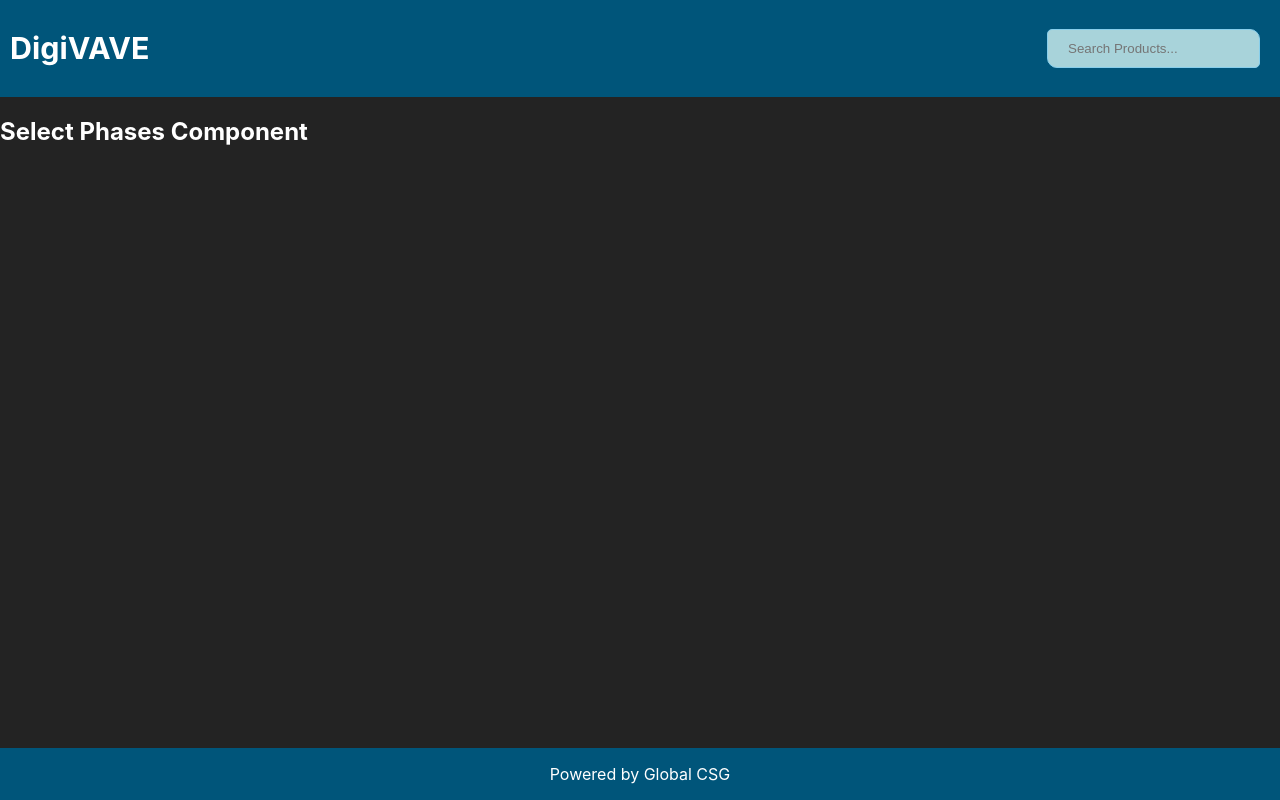
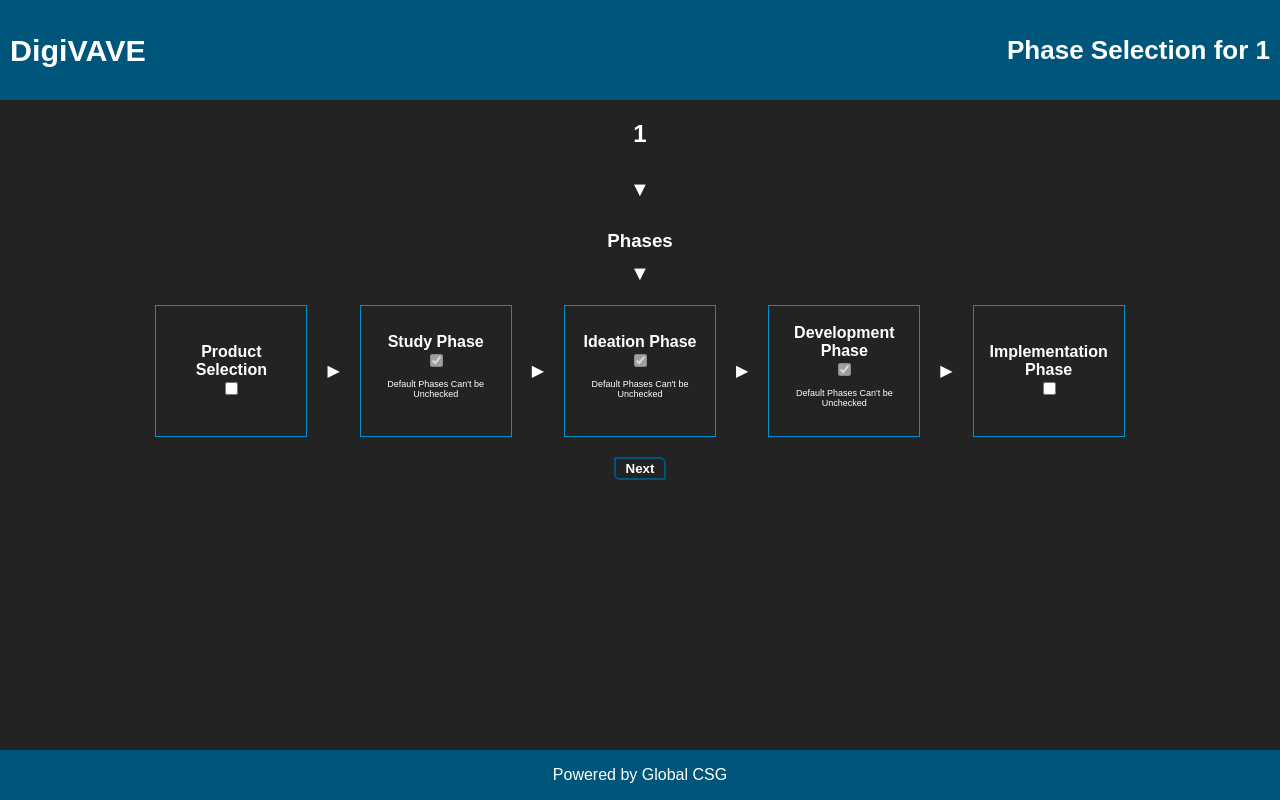
Before and after one commit to ranjit-CSG/DigiVAVE, a React (Create React App) app in the folder DigiVave/frontend/: page /phases/1 in a window 1280 px wide. Built offline with nearby package versions, Linux system fonts and the light colour scheme.

Commit message:
Commiting with feature by clicking the next button it will open the deliverables

```diff
--- a/DigiVave/frontend/src/App.css
+++ b/DigiVave/frontend/src/App.css
@@ -1,6 +1,19 @@
+body {
+  margin: 0;
+  padding: 0;
+  font-family: 'Arial', sans-serif;
+}
+
+.App {
+  display: flex;
+  flex-direction: column;
+  min-height: 100vh; /* Ensure App takes at least the full viewport height */
+}
+
 .product-list {
   text-align: center;
   margin-top: 50px;
+  flex-grow: 1;
 }
 
 .product-list ul li{
@@ -49,6 +62,7 @@
 
 
 .App-header {
+  position: sticky;
   top: 0;
   display: flex;
   justify-content: space-between;
@@ -58,10 +72,11 @@
   align-items: center;
   font-size: calc(10px + 2vmin);
   color: white;
+  z-index: 100; /* Ensure header is above other content */
 }
 
 .search-box {
-  width: 15%;
+  width:80%; /* Set the desired width for the search box */
   height: 35px;
   border: 1px solid skyblue;
   border-radius: 5px 10px 5px 10px;
@@ -70,13 +85,14 @@
   padding-left: 20px;
 }
 
-.App-footer{
-  position: absolute;
+.App-footer {
+  position: fixed;
   bottom: 0;
   text-align: center;
   width: 100%;
   color: white;
   background-color: #00557A;
+  z-index: 100;
 }
 
 .inputBox:hover{
@@ -94,14 +110,114 @@
 }
 
 
-.view{
+
+/* SelectedPhases Styles */
+
+.selected-product-container {
+  display: flex;
+  flex-direction: column;
+  align-items: center;
+}
+
+.product-name {
+  margin-bottom: 10px; /* Adjust margin as needed */
+}
+
+.pointer,
+.phases-content .pointer,
+.sub-container .right-pointer {
+  font-size: 20px; /* Adjust font size as needed */
+}
+
+.right-pointer {
+  display: flex;
+  align-items: center;
+}
+
+.phases-content {
+  display: flex;
+  flex-direction: column;
+  align-items: center;
+  margin-top: 10px; /* Adjust margin as needed */
+}
+
+.phases-content h3 {
+  margin-bottom: 10px; /* Adjust margin as needed */
+}
+
+.sub-containers {
+  display: flex;
+  margin: 20px;
+}
+
+.sub-container {
+  display: flex;
+  flex-direction: column;
+  align-items: center;
+  justify-content: center; /* Center content vertically and horizontally */
+  margin-right: 20px; /* Adjust margin between sub-containers */
+  margin-left: 20px;
+  border: 1px solid #0090ce;
+  height: 100px;
+  width: 120px; /* Adjust width as needed */
+  padding: 15px;
+}
+
+.sub-container h4 {
+  margin: 0; /* Remove default margin for h4 */
+  text-align: center; /* Center text within the container */
+}
+.default-checkebox-para{
+  font-size: 9px;
+  text-align: center;
+}
+
+.next-button{
+  padding: 2px 10px;
+  margin: 0px 2px;
+  text-align: center;
+  font-weight: 600;
+  cursor: pointer;
+  display: inline-block;
+  background-color: transparent;
+  border-radius: 2px 6px 2px 6px;
+  -webkit-transition: all .15s ease-in-out;
+  transition: all .15s ease-in-out;
   cursor: pointer;
   border: 2px solid #00557A;
   color: white;
 }
+.next-button:hover{
+  cursor: pointer;
+  box-shadow: 0 0 10px 0 #00b3ff inset, 0 0 10px 2px #00b3ff;
+  border: 3px solid #00b3ff;
+}
 
-.view:hover{
-  cursor: pointer;
-  box-shadow: 0 0 10px 0 #019B51 inset, 0 0 20px 2px #019B51;
-  border: 3px solid #019B51;
+
+
+
+
+/* Deliverables.css (if you have a separate CSS file) */
+
+.deliverables-container {
+  display: flex;
+  flex-wrap: wrap;
+  justify-content: space-between;
 }
+
+.deliverables-sub-container {
+  margin: 10px;
+  padding: 10px;
+  border: 1px solid #ddd;
+  width: 200px; /* Adjust the width as needed */
+}
+
+.deliverables-list {
+  list-style-type: none;
+  padding: 0;
+  margin: 0;
+}
+
+.deliverables-item {
+  margin-top: 8px;
+}
--- /dev/null
+++ b/DigiVave/frontend/src/components/Deliverables.js
@@ -0,0 +1,49 @@
+// Deliverables.js
+import React from 'react';
+
+const Deliverables = ({ selectedPhases }) => {
+  const deliverablesData = {
+    'Product Selection': [
+      'Voice of Customer',
+      'Product Portfolio',
+      'Feasibility Study',
+      'Competitor Analysis',
+    ],
+    'Study Phase': [
+      'Deliverable 1 for Study Phase',
+      'Deliverable 2 for Study Phase',
+      'Deliverable 3 for Study Phase',
+    ],
+    'Ideation Phase': [
+      'Idea Generation',
+      'Idea Evaluation and Prioritization',
+    ],
+    'Development Phase': [
+      'Development Deliverable 1',
+      'Development Deliverable 2',
+    ],
+    'Implementation Phase': [
+      'Implementation Deliverable 1',
+      'Implementation Deliverable 2',
+    ],
+  };
+
+  return (
+    <div className="deliverables-container">
+      {Object.entries(selectedPhases).map(([phase, isChecked]) => (
+        isChecked && (
+          <div key={phase} className="deliverables-sub-container">
+            <h3>{phase} Deliverables</h3>
+            <ul className="deliverables-list">
+              {deliverablesData[phase].map((deliverable, index) => (
+                <li key={index} className="deliverables-item">&#8226; {deliverable}</li>
+              ))}
+            </ul>
+          </div>
+        )
+      ))}
+    </div>
+  );
+};
+
+export default Deliverables;
--- a/DigiVave/frontend/src/components/Header.js
+++ b/DigiVave/frontend/src/components/Header.js
@@ -1,7 +1,13 @@
-import React, { useState } from "react";
+// Header.js
+import React, { useState } from 'react';
+import { useNavigate, useLocation } from 'react-router-dom';
 
-function Header({ onSearch }) {
-  const [searchTerm, setSearchTerm] = useState("");
+const Header = ({ onSearch, title }) => {
+  const navigate = useNavigate();
+  const location = useLocation();
+  const isPhasesPage = location.pathname.includes('/phases');
+
+  const [searchTerm, setSearchTerm] = useState('');
 
   const handleSearch = (event) => {
     const term = event.target.value;
@@ -11,7 +17,12 @@
 
   return (
     <header className="App-header">
+      <div className="left-content">
         <h3>DigiVAVE</h3>
+      </div>
+      <div className="right-content">
+        {isPhasesPage ? <h4>Phase Selection for {title}</h4> : null}
+        {isPhasesPage ? null : (
           <input
             type="text"
             className="search-box"
@@ -19,8 +30,10 @@
             value={searchTerm}
             onChange={handleSearch}
           />
+        )}
+      </div>
     </header>
   );
-}
+};
 
 export default Header;
--- a/DigiVave/frontend/src/components/PhasesPage.js
+++ b/DigiVave/frontend/src/components/PhasesPage.js
@@ -1,13 +1,17 @@
+// PhasesPage.js
 import React from 'react';
+import { useParams } from 'react-router-dom';
 import Header from './Header';
 import Footer from './Footer';
 import SelectPhases from './SelectPhases';
 
-const PhasesPage = ({ selectedProduct }) => {
+const PhasesPage = () => {
+  const { productName } = useParams();
+
   return (
     <div>
-      <Header title={selectedProduct} />
-      <SelectPhases />
+      <Header title={productName} />
+      <SelectPhases selectedProduct={productName} />
       <Footer />
     </div>
   );
--- a/DigiVave/frontend/src/components/SelectPhases.js
+++ b/DigiVave/frontend/src/components/SelectPhases.js
@@ -1,12 +1,173 @@
+// import React, { useEffect, useState } from 'react';
+
+// const SelectPhases = ({ selectedProduct }) => {
+//   const [selectedPhases, setSelectedPhases] = useState({
+//     'Study Phase': true,
+//     'Ideation Phase': true,
+//     'Development Phase': true,
+//   });
+
+//   useEffect(() => {
+//     console.log('Selected Product:', selectedProduct);
+//   }, [selectedProduct]);
+
+//   const phaseNames = [
+//     'Product Selection',
+//     'Study Phase',
+//     'Ideation Phase',
+//     'Development Phase',
+//     'Implementation Phase',
+//   ];
+
+//   const handleCheckboxChange = (phase, checked) => {
+//     setSelectedPhases((prevSelectedPhases) => ({
+//       ...prevSelectedPhases,
+//       [phase]: checked,
+//     }));
+//   };
+
+//   const handleNextButtonClick = () => {
+//     // Save selectedPhases data or perform any other necessary actions
+//     console.log('Selected Phases:', selectedPhases);
+
+//     // Navigate to the next step or page
+//     // Implement your logic here
+//   };
+
+//   return (
+//     <div className="selected-product-container">
+//       <div className="product-name">
+//         <h2>{selectedProduct}</h2>
+//       </div>
+//       <div className="pointer">&#9660;</div>
+//       <div className="phases-content">
+//         <h3>Phases</h3>
+//         <div className="pointer">&#9660;</div>
+//         <div className="sub-containers">
+//           {phaseNames.map((phase, index) => (
+//             <React.Fragment key={index}>
+//               <div className="sub-container">
+//                 <h4>{phase}</h4>
+//                 {index >= 1 && index <= 3 ? (
+//                   <>
+//                     <input
+//                       type="checkbox"
+//                       defaultChecked
+//                       disabled
+//                       onChange={(e) =>
+//                         handleCheckboxChange(phase, e.target.checked)
+//                       }
+//                     />
+//                     <p className='default-checkebox-para'>Default Phases Can't be Unchecked</p>
+//                   </>
+//                 ) : (
+//                   <input
+//                     type="checkbox"
+//                     checked={selectedPhases[phase] || false}
+//                     onChange={(e) => handleCheckboxChange(phase, e.target.checked)}
+//                   />
+//                 )}
+//               </div>
+//               {index !== phaseNames.length - 1 && (
+//                 <div className="right-pointer">&#9654;</div>
+//               )}
+//             </React.Fragment>
+//           ))}
+//         </div>
+//         <button className="next-button" onClick={handleNextButtonClick}>
+//           Next
+//         </button>
+//       </div>
+//     </div>
+//   );
+// };
+
+// export default SelectPhases;
+
 // SelectPhases.js
-import React from 'react';
+import React, { useEffect, useState } from 'react';
+import Deliverables from './Deliverables';
 
-const SelectPhases = () => {
-  // Implement the SelectPhases component logic and UI here
+const SelectPhases = ({ selectedProduct }) => {
+  const [selectedPhases, setSelectedPhases] = useState({
+    'Study Phase': true,
+    'Ideation Phase': true,
+    'Development Phase': true,
+  });
+  const [showDeliverables, setShowDeliverables] = useState(false);
+
+  useEffect(() => {
+    console.log('Selected Product:', selectedProduct);
+  }, [selectedProduct]);
+
+  const phaseNames = [
+    'Product Selection',
+    'Study Phase',
+    'Ideation Phase',
+    'Development Phase',
+    'Implementation Phase',
+  ];
+
+  const handleCheckboxChange = (phase, checked) => {
+    setSelectedPhases((prevSelectedPhases) => ({
+      ...prevSelectedPhases,
+      [phase]: checked,
+    }));
+  };
+
+  const handleNextButtonClick = () => {
+    // Save selectedPhases data or perform any other necessary actions
+    console.log('Selected Phases:', selectedPhases);
+
+    // Show the deliverables section
+    setShowDeliverables(true);
+  };
+
   return (
-    <div>
-      <h2>Select Phases Component</h2>
-      {/* Add your content */}
+    <div className="selected-product-container">
+      <div className="product-name">
+        <h2>{selectedProduct}</h2>
+      </div>
+      <div className="pointer">&#9660;</div>
+      <div className="phases-content">
+        <h3>Phases</h3>
+        <div className="pointer">&#9660;</div>
+        <div className="sub-containers">
+          {phaseNames.map((phase, index) => (
+            <React.Fragment key={index}>
+              <div className="sub-container">
+                <h4>{phase}</h4>
+                {index >= 1 && index <= 3 ? (
+                  <>
+                    <input
+                      type="checkbox"
+                      defaultChecked
+                      disabled
+                      onChange={(e) =>
+                        handleCheckboxChange(phase, e.target.checked)
+                      }
+                    />
+                    <p className='default-checkebox-para'>Default Phases Can't be Unchecked</p>
+                  </>
+                ) : (
+                  <input
+                    type="checkbox"
+                    checked={selectedPhases[phase] || false}
+                    onChange={(e) => handleCheckboxChange(phase, e.target.checked)}
+                  />
+                )}
+              </div>
+              {index !== phaseNames.length - 1 && (
+                <div className="right-pointer">&#9654;</div>
+              )}
+            </React.Fragment>
+          ))}
+        </div>
+        <button className="next-button" onClick={handleNextButtonClick}>
+          Next
+        </button>
+        {showDeliverables && <Deliverables selectedPhases={selectedPhases} />}
+      </div>
     </div>
   );
 };
```
Lines whose indentation alone changed are shown as unchanged.
